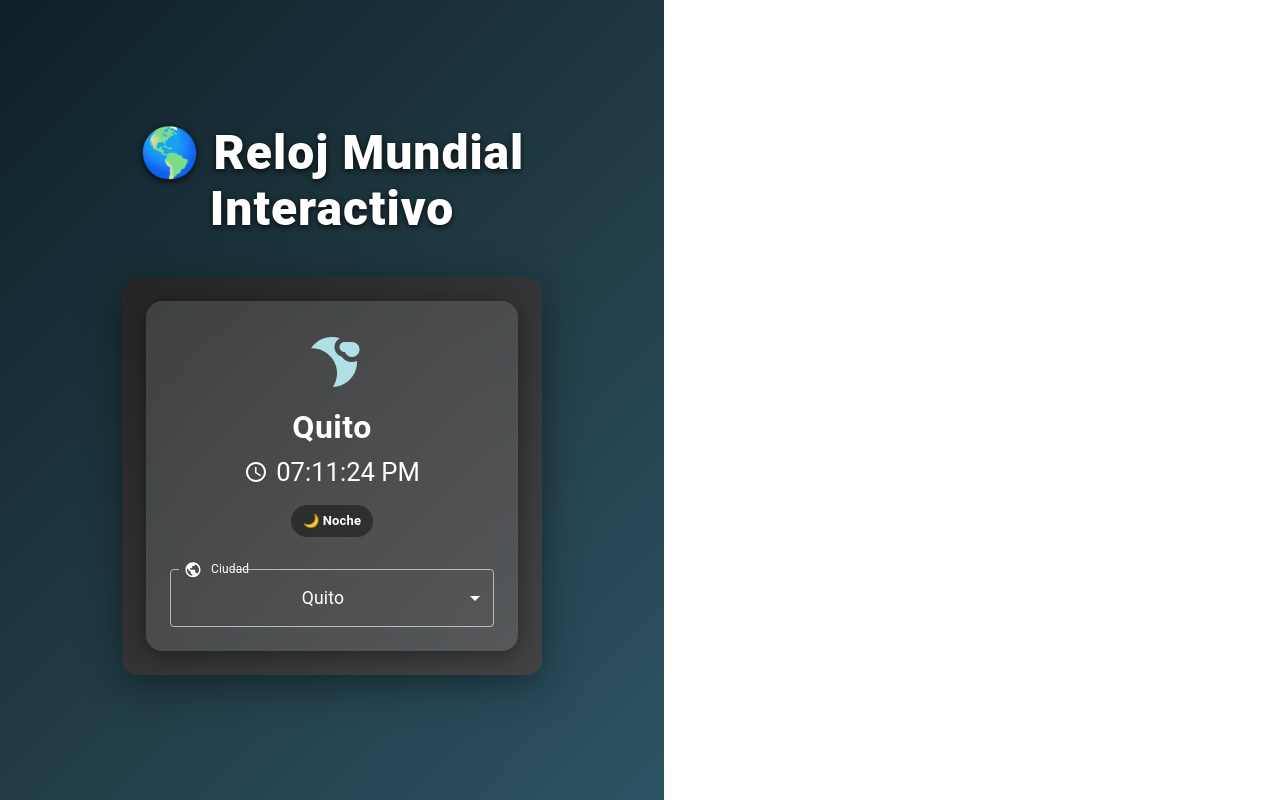
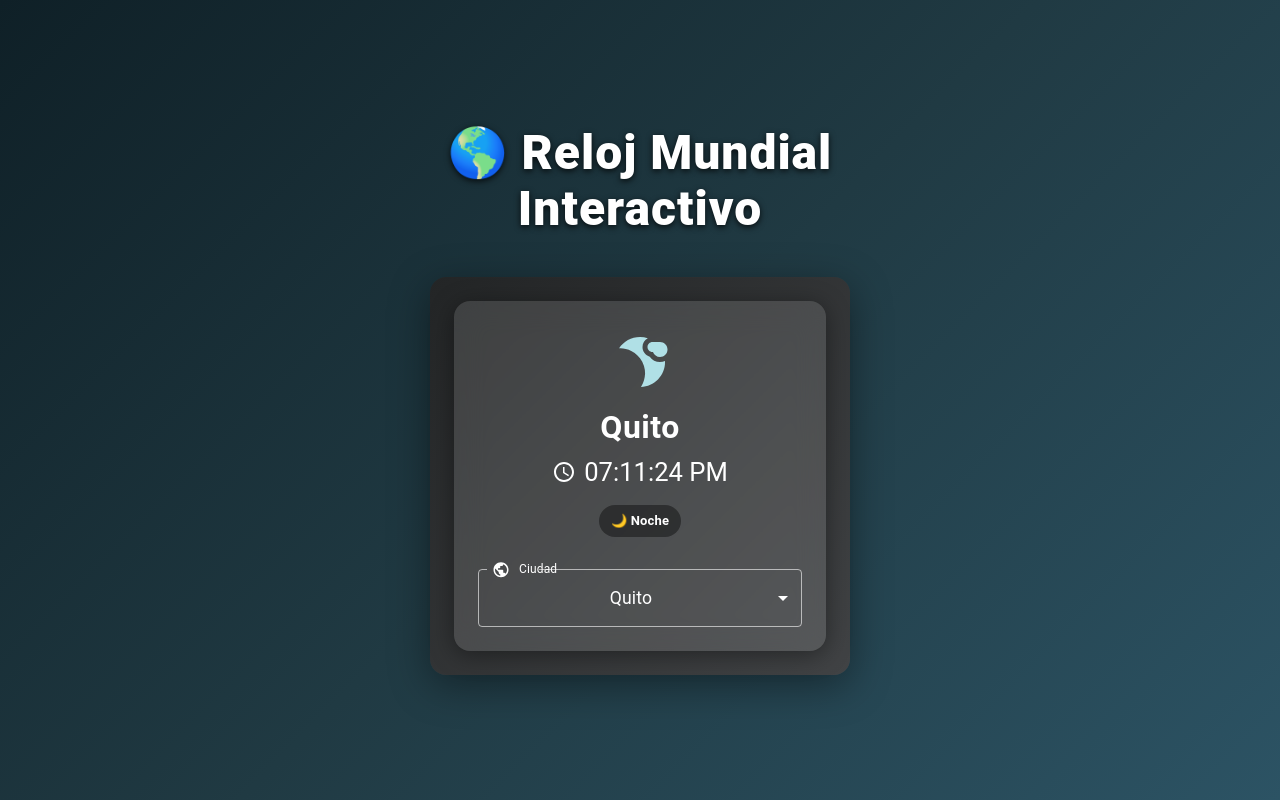
Before and after one commit to Patogol35/horamundial, a React (Vite) app: page / in a window 1280 px wide. Built offline with nearby package versions, Linux system fonts and the light colour scheme.

Commit message:
Update App.jsx

```diff
--- a/src/App.jsx
+++ b/src/App.jsx
@@ -5,7 +5,6 @@ import WorldClock from "./WorldClock";
 export default function App() {
   const [isDay, setIsDay] = useState(true);
 
-  // Detecta si es día o noche según la hora local
   useEffect(() => {
     const checkDay = () => {
       const hour = new Date().getHours();
@@ -21,9 +20,11 @@ export default function App() {
       <CssBaseline />
       <Box
         sx={{
-          minHeight: "100vh",
+          width: "100vw",                // ✅ Garantiza cubrir todo el ancho de la ventana
+          minHeight: "100vh",            // ✅ Cubre toda la altura visible
+          overflowX: "hidden",           // ✅ Evita scrolls o desbordes laterales
           background: isDay
-            ? "linear-gradient(135deg, #4facfe, #00f2fe)" // tonos más vivos y legibles
+            ? "linear-gradient(135deg, #4facfe, #00f2fe)"
             : "linear-gradient(135deg, #0f2027, #203a43, #2c5364)",
           display: "flex",
           flexDirection: "column",
@@ -32,10 +33,12 @@ export default function App() {
           textAlign: "center",
           transition: "all 1s ease-in-out",
           p: { xs: 2, sm: 3, md: 4 },
+          boxSizing: "border-box",       // ✅ Evita que los paddings provoquen scroll lateral
         }}
       >
         <Container
           maxWidth="sm"
+          disableGutters                     // ✅ Quita márgenes laterales que genera Container
           sx={{
             display: "flex",
             flexDirection: "column",
```
